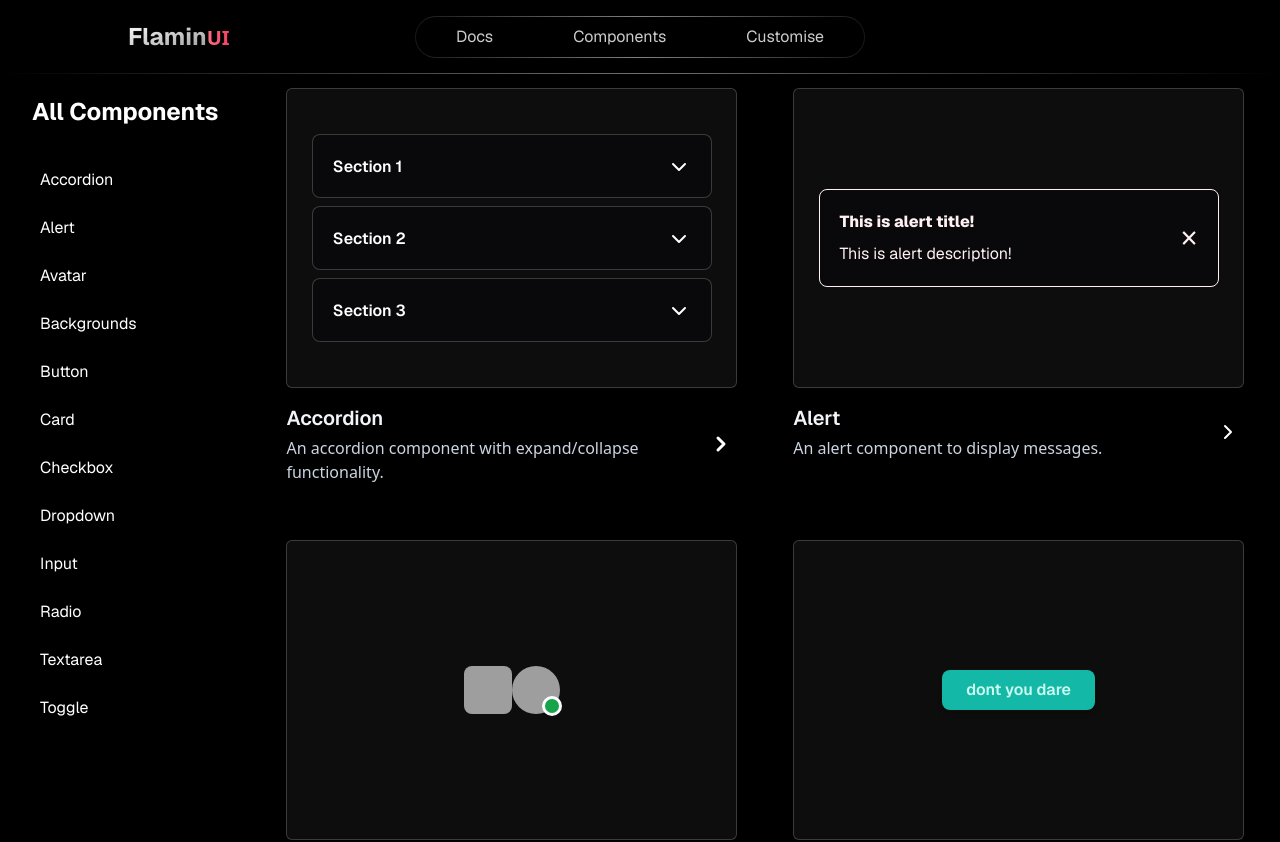
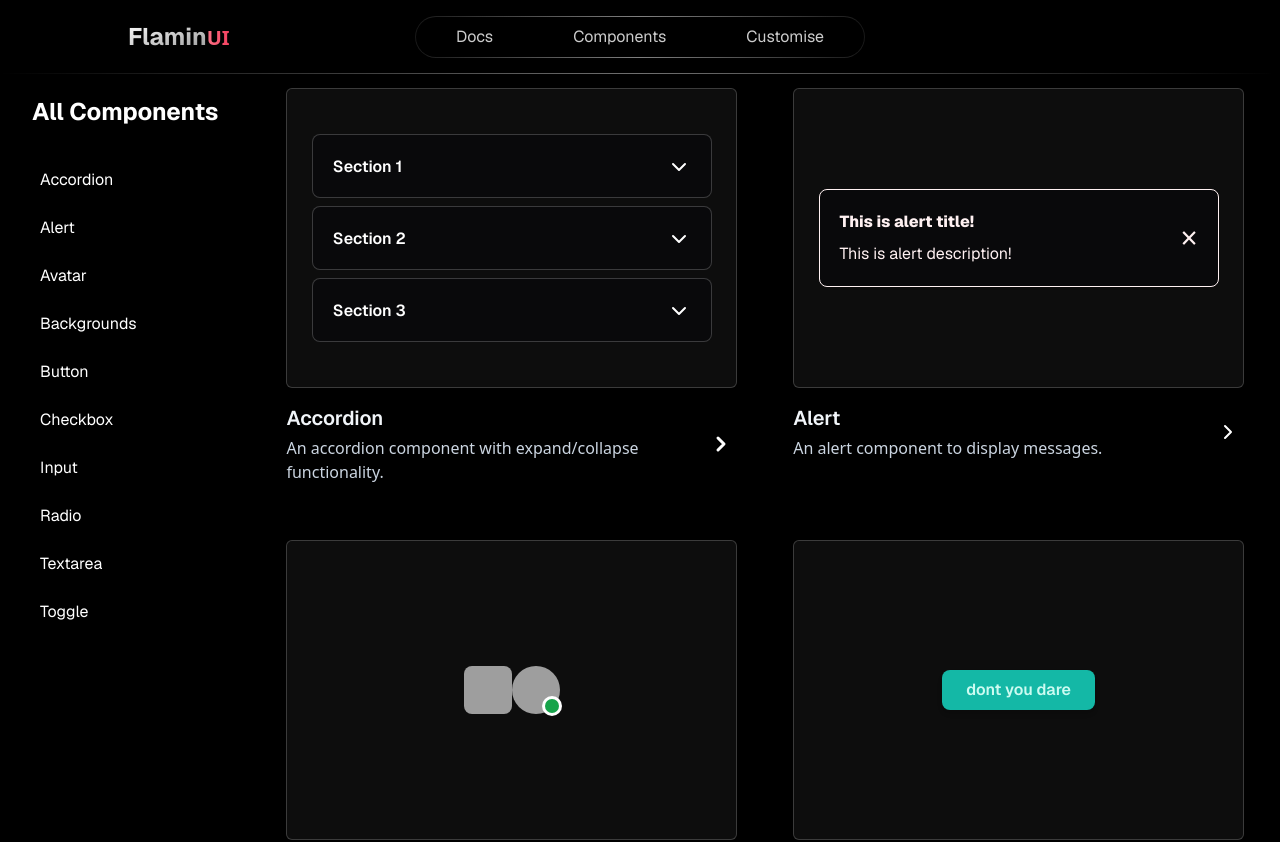
Before and after one commit to Vedant-Panchal/FlaminUI, a Next.js app: page /components in a window 1280 px wide. Shown: the top 842 px of the page. Built offline with nearby package versions, Linux system fonts and the light colour scheme; grey boxes are pictures that could not be loaded.

Commit message:
removing dropdown and card components as of now from sidebar

```diff
--- a/components/ComponentPreview/Section/Sidebar.tsx
+++ b/components/ComponentPreview/Section/Sidebar.tsx
@@ -22,15 +22,15 @@ const Sidebar: React.FC = () => {
           <li className="mb-2 hover:text-[#F65571] hover:pl-4 transition-all p-2 rounded-md">
             <Link href="/docs/button">Button</Link>
           </li>
-          <li className="mb-2 hover:text-[#F65571] hover:pl-4 transition-all p-2 rounded-md">
+          {/* <li className="mb-2 hover:text-[#F65571] hover:pl-4 transition-all p-2 rounded-md">
             <Link href="/docs/card">Card</Link>
-          </li>
+          </li> */}
           <li className="mb-2 hover:text-[#F65571] hover:pl-4 transition-all p-2 rounded-md">
             <Link href="/docs/checkbox">Checkbox</Link>
           </li>
-          <li className="mb-2 hover:text-[#F65571] hover:pl-4 transition-all p-2 rounded-md">
+          {/* <li className="mb-2 hover:text-[#F65571] hover:pl-4 transition-all p-2 rounded-md">
             <Link href="/docs/dropdown">Dropdown</Link>
-          </li>
+          </li> */}
           <li className="mb-2 hover:text-[#F65571] hover:pl-4 transition-all p-2 rounded-md">
             <Link href="/docs/input">Input</Link>
           </li>
```
